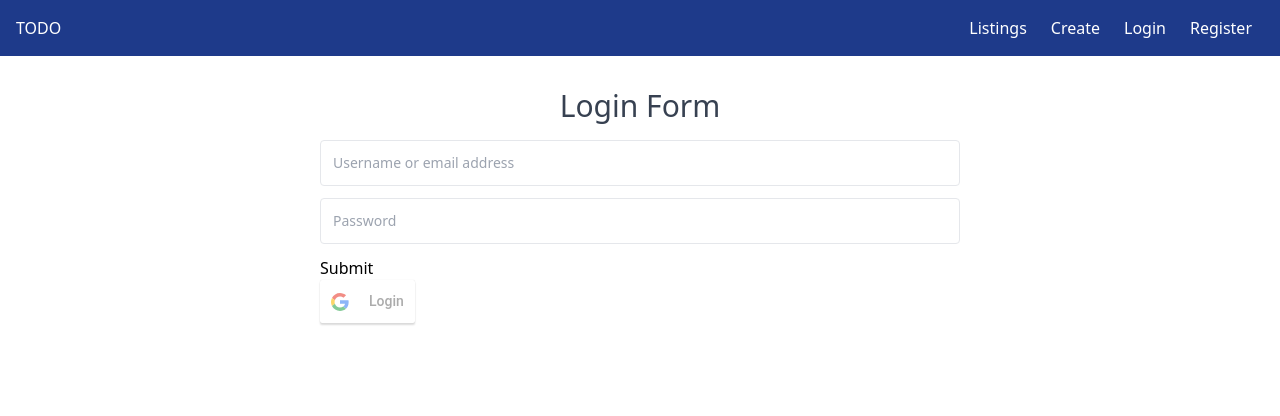
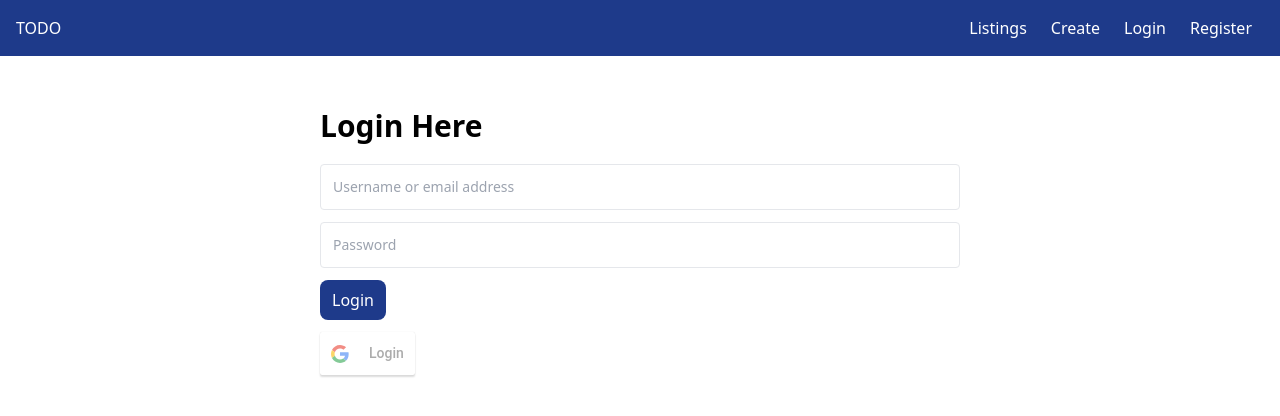
Before and after one commit to okumujustine/servicefrontend, a React (Create React App) app: page /login in a window 1280 px wide. Shown: the top 416 px of the page. Built offline with nearby package versions, Linux system fonts and the light colour scheme; no server answers.

Commit message:
added error messages and protected routes

```diff
--- a/src/features/auth/DefaultLogin.tsx
+++ b/src/features/auth/DefaultLogin.tsx
@@ -1,12 +1,18 @@
-import React from 'react'
+import React, {useState} from 'react'
 import {
     Formik,
     Form,
 } from 'formik';
+import { useDispatch } from 'react-redux'
+import {
+    Link,
+  } from "react-router-dom";
 
 import { LoginValidationSchema } from './authValidationSchema';
 import InputWithErrorWrapper from './components/InputWithErrorWrapper';
 import backendAPI from '../../api';
+import { setAuthLoader, setUserAfterLoginAction } from '../../store/auth/auth';
+import Button from '../components/Button';
 
 export interface IDefaultLoginForm {
     username_email: string;
@@ -14,28 +20,53 @@ export interface IDefaultLoginForm {
 }
 
 export default function DefaultLogin() {
+    const [error401, setError401] = useState(null)
+    const dispatch = useDispatch()
+
     const initialValues: IDefaultLoginForm = {
         username_email: '',
         password: ''
     };
 
     const submitAction = async (values, { resetForm, setSubmitting }) => {
+        setError401(null)
         setSubmitting(true);
+        dispatch(setAuthLoader(true))
 
         try {
-            const loginResult = await backendAPI.defaultLogin(values)
-            console.log(loginResult)
+            const user = await backendAPI.defaultLogin(values)
 
             resetForm();
+
+            dispatch(setUserAfterLoginAction(user))
+            dispatch(setAuthLoader(false))
         } catch (err) {
-            console.log(err.response.message);
+            dispatch(setAuthLoader(false))
+            if(err.response.status === 401) {
+                setError401(err.response.data.message || "Invalid credentials")
+                return
+            }
+            console.log(err.response.data.message);
+            // alert("Invalid credentials");
         }
 
         setSubmitting(false);
     }
 
+    const setErrorToNull = () => {
+        setError401(null)
+    }
+
     return (
         <div>
+            {error401 ? <div className="p-3 bg-red-50 text-red-700 mb-3">
+                <div className="flex flex-row justify-between">
+                    <div></div>
+                    <button onClick={setErrorToNull} className="font-bold float-right">close</button>
+                </div>
+                <span className="text-blue-900 py-3 block">{error401}</span>
+                <Link className="text-blue-900 font-bold" to="/reset-password">Click here set or reset your password</Link>
+            </div>: null }
             <Formik
                 initialValues={initialValues}
                 validationSchema={LoginValidationSchema}
@@ -58,7 +89,7 @@ export default function DefaultLogin() {
                             touched={touched.password}
                         />
 
-                        <button type="submit">Submit</button>
+                        <Button title="Login"/>
                     </Form>
                 )}
             </Formik>
--- a/src/features/auth/Login.tsx
+++ b/src/features/auth/Login.tsx
@@ -1,18 +1,27 @@
 import React from 'react'
+import { useDispatch } from 'react-redux'
+
 import CustomGoogleLogin from './GoogleLogin'
 import backendAPI from "../../api"
-// import CustomFacebookLogin from './FacebookLogin';
 import DefaultLogin from './DefaultLogin';
+import CustomTitle from '../components/CustomTitle';
+import { setAuthLoader, setUserAfterLoginAction } from '../../store/auth/auth';
 
 
 export default function Login() {
 
+    const dispatch = useDispatch()
+
     const responseGoogle = async (responseGoogle) => {
+        dispatch(setAuthLoader(true))
         try {
-            const api = await backendAPI.verifyGoogleToken(responseGoogle?.tokenId)
-            console.log(api)
+            const user = await backendAPI.verifyGoogleToken(responseGoogle?.tokenId)
+
+            dispatch(setUserAfterLoginAction(user))
+            dispatch(setAuthLoader(false))
         } catch (e) {
-            console.log("error verifying email address")
+            alert("error verifying email address")
+            dispatch(setAuthLoader(false))
         }
     }
 
@@ -28,7 +37,7 @@ export default function Login() {
 
     return (
         <div>
-            <h2 className="text-3xl text-center text-gray-700 mb-4">Login Form</h2>
+            <CustomTitle title="Login Here"/>
             <DefaultLogin />
             <CustomGoogleLogin responseGoogle={responseGoogle} />
             {/* <CustomFacebookLogin responseFacebook={responseFacebook}/> */}
--- a/src/features/auth/Register.tsx
+++ b/src/features/auth/Register.tsx
@@ -5,6 +5,8 @@ import {
 } from 'formik';
 import { RegisterValidationSchema } from './authValidationSchema';
 import InputWithErrorWrapper from './components/InputWithErrorWrapper';
+import CustomTitle from '../components/CustomTitle';
+import Button from '../components/Button';
 
 interface IDefaultLoginForm {
     username: string;
@@ -26,6 +28,7 @@ export default function Register() {
 
     return (
         <div>
+            <CustomTitle title="Register Here"/>
             <Formik
                 initialValues={initialValues}
                 validationSchema={RegisterValidationSchema}
@@ -49,12 +52,13 @@ export default function Register() {
 
                         <InputWithErrorWrapper
                             id="password"
+                            type="password"
                             placeholder="Password"
                             error={errors.password}
                             touched={touched.password}
                         />
 
-                        <button type="submit">Submit</button>
+                        <Button title="Register"/>
                     </Form>
                 )}
             </Formik>
--- a/src/features/commons/NavigationRoutes.tsx
+++ b/src/features/commons/NavigationRoutes.tsx
@@ -6,6 +6,8 @@ import {
 import Login from '../auth/Login';
 import Profile from '../auth/Profile';
 import Register from '../auth/Register';
+import ProtectedRoute from '../components/ProtectedRoute';
+import UnProtectedRoute from '../components/UnProtectedRoute';
 import Home from "../home/"
 import Listings from '../items/Listings';
 
@@ -13,10 +15,10 @@ export default function NavigationRoutes() {
     return (
         <>
             <Route exact path="/" component={Listings} />
-            <Route exact path="/create" component={Home} />
-            <Route exact path="/login" component={Login} />
-            <Route exact path="/register" component={Register} />
-            <Route exact path="/profile" component={Profile} />
+            <UnProtectedRoute exact path="/login" component={Login} />
+            <UnProtectedRoute exact path="/register" component={Register} />
+            <ProtectedRoute exact path="/create" component={Home} />
+            <ProtectedRoute exact path="/profile" component={Profile} />
         </>
     )
 }
--- a/src/features/components/Button.tsx
+++ b/src/features/components/Button.tsx
@@ -8,6 +8,6 @@ interface IButtonType {
 
 export default function Button({buttonType="submit", title}:IButtonType) {
     return (
-        <button className="bg-blue-900 px-3 py-2 text-white rounded-lg" type={buttonType}>{title}</button>
+        <button className="bg-blue-900 px-3 py-2 text-white rounded-lg mb-3" type={buttonType}>{title}</button>
     )
 }
--- /dev/null
+++ b/src/features/components/ProtectedRoute.tsx
@@ -0,0 +1,27 @@
+import React from "react";
+import { Route, Redirect } from "react-router-dom";
+import { useSelector } from 'react-redux'
+
+import { RootState } from "../../app/store";
+import { AuthState } from "../../store/auth/auth";
+
+
+const ProtectedRoute = (props) => {
+const { redirectPath, component, ...routeProps} = props;
+
+  const auth: AuthState = useSelector((state: RootState) => state.auth)
+  const Component = component;
+  const isAccessible = Boolean(auth?.user) && auth?.loggedIn;
+
+  return (
+    <Route
+      {...routeProps}
+      render={props => {
+        if (isAccessible) return <Component {...props} />;
+        return <Redirect to={{ pathname: redirectPath || "/login" }} />;
+      }}
+    />
+  );
+};
+
+export default ProtectedRoute
--- /dev/null
+++ b/src/features/components/UnProtectedRoute.tsx
@@ -0,0 +1,27 @@
+import React from "react";
+import { Route, Redirect } from "react-router-dom";
+import { useSelector } from 'react-redux'
+
+import { RootState } from "../../app/store";
+import { AuthState } from "../../store/auth/auth";
+
+
+const UnProtectedRoute = (props) => {
+const { redirectPath, component, ...routeProps} = props;
+
+  const auth: AuthState = useSelector((state: RootState) => state.auth)
+  const Component = component;
+  const isAccessible = Boolean(!auth?.user) && !auth?.loggedIn;
+
+  return (
+    <Route
+      {...routeProps}
+      render={props => {
+        if (isAccessible) return <Component {...props} />;
+        return <Redirect to={{ pathname: redirectPath || "/" }} />;
+      }}
+    />
+  );
+};
+
+export default UnProtectedRoute
--- a/src/features/home/index.tsx
+++ b/src/features/home/index.tsx
@@ -33,10 +33,10 @@ const submitAction = async (values, { resetForm, setSubmitting }) => {
 
     try {
         const createdItem = await backendAPI.createItem(values)
-       console.log(createdItem)
         alert("Item successfully created")
+        resetForm();
 
-        resetForm();
+        console.log(createdItem)
     } catch (err) {
         console.log(err.response.message);
     }
--- a/src/features/items/Listings.tsx
+++ b/src/features/items/Listings.tsx
@@ -32,7 +32,7 @@ export default function Listings() {
             const allItems = await getAllListings()
             setItemsArray(allItems)
         }catch(e){
-            console.log("error while fetching all items")
+            alert("error while fetching all items")
         }
     }
 
--- a/src/store/auth/auth.ts
+++ b/src/store/auth/auth.ts
@@ -45,7 +45,8 @@ export const authSlice = createSlice({
 const { userLoggedIn, authLoader } = authSlice.actions
 
 export const setUserAfterLoginAction = (user) => async dispatch => {
-    console.log(user)
+    console.log('setUserAfterLoginAction', user);
+    dispatch(userLoggedIn(user))
 }
 
 export const loginAction = ({ username_email, password }) => async dispatch => {
@@ -59,9 +60,12 @@ export const checkLoggedIn = () => async dispatch => {
         dispatch(userLoggedIn(user))
         dispatch(authLoader(false));
     } catch (e) {
-        console.log("error fetching user")
         dispatch(authLoader(false));
     }
 }
 
+export const setAuthLoader = (value: boolean) => async dispatch => {
+    dispatch(authLoader(value));
+}
+
 export default authSlice.reducer;
--- /dev/null
+++ b/src/utils.ts
@@ -0,0 +1,7 @@
+
+export function getCookie(name) {
+    console.log("document.cookie", document.cookie)
+    const value = `; ${document.cookie}`;
+    const parts: any = value.split(`; ${name}=`);
+    if (parts.length === 2) return parts.pop().split(';').shift();
+}
```
